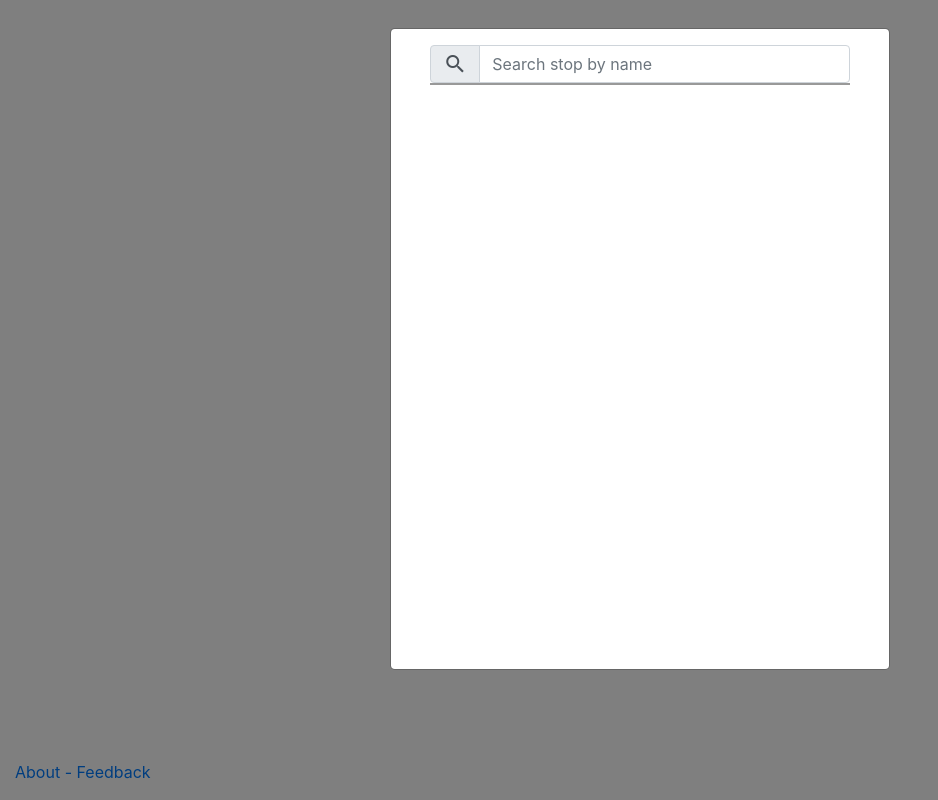
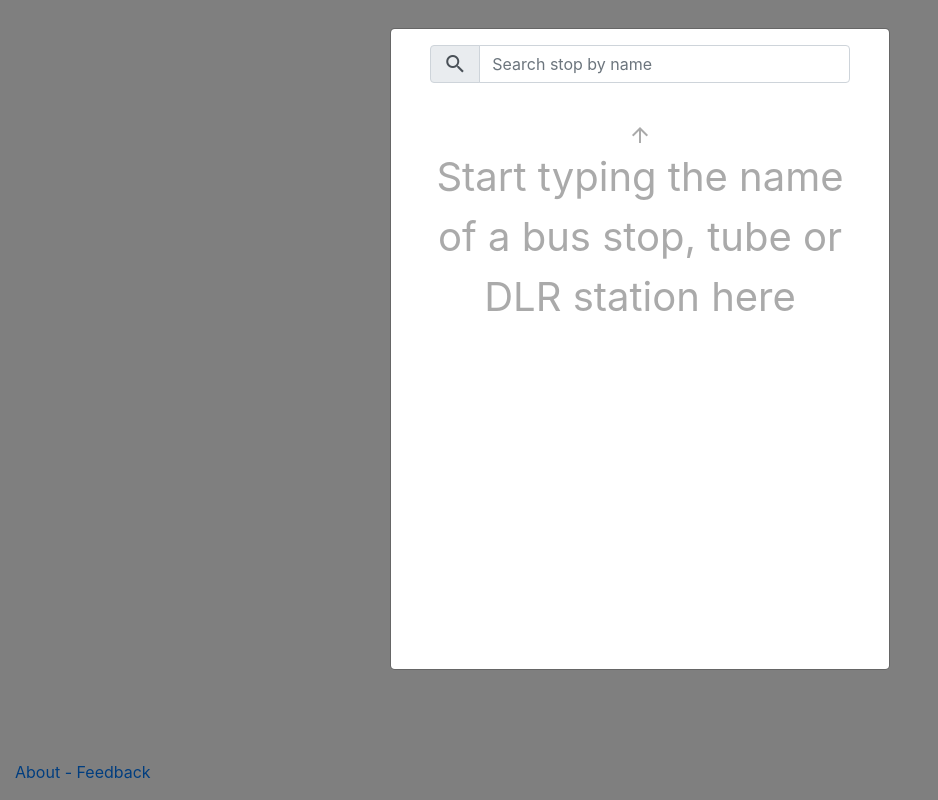
Before and after one commit to massimiliano76/tfl_arrivals, a Flask app: page / in a window 1280 px wide. Shown: the whole page, without its empty margins (0-938 px from the left). Run offline with Flask 2, Linux system fonts and the light colour scheme; data that the repository does not hold is empty; some libraries are stand-ins or nearby versions.

Commit message:
Added help text when the Add stop panel is opened

```diff
--- a/tfl_arrivals/static/content/site.css
+++ b/tfl_arrivals/static/content/site.css
@@ -237,6 +237,13 @@ div.card-content-bottom {
     height: 100%;
 }
 
+.add-stop-help {
+  font-size: 40px;
+  text-align: center;
+  color: #aaaaaa;
+  padding-top: 40px;
+}
+
 .stop-list-container {
   max-height: 80vh;
 }
@@ -250,6 +257,10 @@ div.card-content-bottom {
 }
 .selector-content > h4 {
   padding: 1.5rem;
+}
+
+#stop_list {
+  display: none;
 }
 
 
--- a/tfl_arrivals/static/scripts/add_stop.js
+++ b/tfl_arrivals/static/scripts/add_stop.js
@@ -46,14 +46,20 @@ function selectedStop() {
 
 
 function loadStops(query) {
-    var xhr = new XMLHttpRequest();
+    let xhr = new XMLHttpRequest();
+
     xhr.open('GET', api_host() + "/api/stop_search/" + query, true);
     xhr.onreadystatechange = function () {
         if (xhr.readyState == 4) {
             stops = JSON.parse(xhr.responseText);
             clearStops();
+            if(stops.length > 0) {
+              add_stop_help.style.display = "none";
+              stop_list.style.display = "flex";
+            }
 
             for (let stop of stops) {
+
                 var li = document.createElement("li");
                 var name = stop.name.replace(" Underground Station", "");
                 if (stop.stop_letter != "" && stop.stop_letter.length <= 2) {
@@ -68,6 +74,7 @@ function loadStops(query) {
         }
     }
     xhr.send();
+    return success;
 }
 
 stop_search.addEventListener('keyup', function () {
--- a/tfl_arrivals/templates/arrival_boards.html
+++ b/tfl_arrivals/templates/arrival_boards.html
@@ -15,6 +15,10 @@
                           </span>
                       </div>
                       <input id="stop_search" type="text" class="form-control" placeholder="Search stop by name" />
+                  </div>
+                  <div class="add-stop-help noselect" id="add_stop_help">
+                    <i class="material-icons">arrow_upward</i>
+                    <p>Start typing the name of a bus stop, tube or DLR station here</p>
                   </div>
                   <div class="stop-list-container">
                       <ul class="list-group stop-list" id="stop_list"></ul>
```
